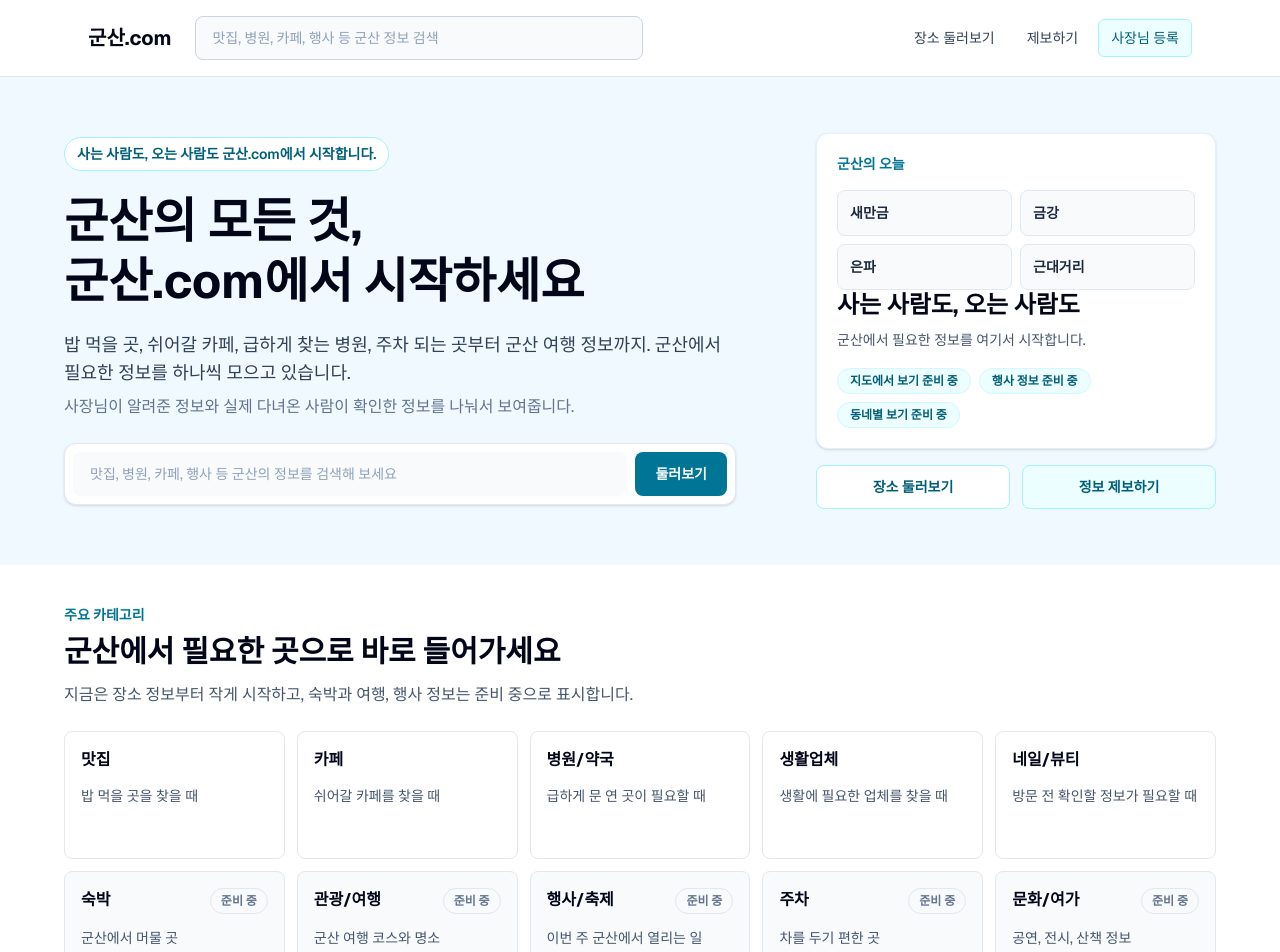
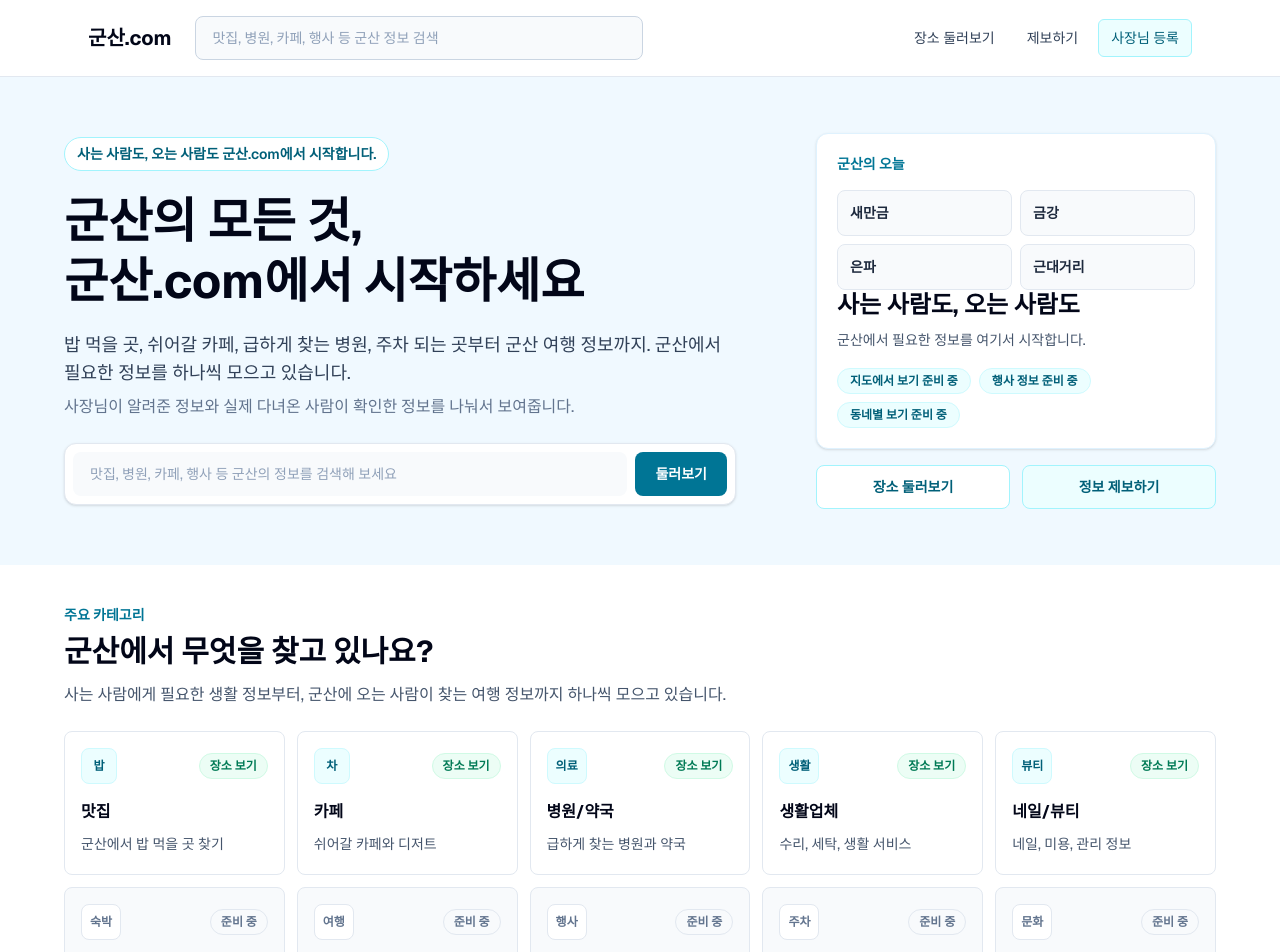
Before and after one commit to Aprasaks/gunsan-com, a Next.js app: page / in a window 1280 px wide. Shown: the top 952 px of the page. Built offline with nearby package versions, Linux system fonts and the light colour scheme.

Commit message:
주요 카테고리 진입 UI 구현 #30

```diff
--- a/app/page.tsx
+++ b/app/page.tsx
@@ -9,57 +9,67 @@ import { places } from "@/data/places";
 const homeCategories = [
   {
     label: "맛집",
-    description: "밥 먹을 곳을 찾을 때",
+    description: "군산에서 밥 먹을 곳 찾기",
+    icon: "밥",
     status: "active",
     href: "/places",
   },
   {
     label: "카페",
-    description: "쉬어갈 카페를 찾을 때",
+    description: "쉬어갈 카페와 디저트",
+    icon: "차",
     status: "active",
     href: "/places",
   },
   {
     label: "병원/약국",
-    description: "급하게 문 연 곳이 필요할 때",
+    description: "급하게 찾는 병원과 약국",
+    icon: "의료",
     status: "active",
     href: "/places",
   },
   {
     label: "생활업체",
-    description: "생활에 필요한 업체를 찾을 때",
+    description: "수리, 세탁, 생활 서비스",
+    icon: "생활",
     status: "active",
     href: "/places",
   },
   {
     label: "네일/뷰티",
-    description: "방문 전 확인할 정보가 필요할 때",
+    description: "네일, 미용, 관리 정보",
+    icon: "뷰티",
     status: "active",
     href: "/places",
   },
   {
     label: "숙박",
-    description: "군산에서 머물 곳",
+    description: "군산 여행 숙소 준비 중",
+    icon: "숙박",
     status: "coming-soon",
   },
   {
     label: "관광/여행",
-    description: "군산 여행 코스와 명소",
+    description: "군산 여행 코스 준비 중",
+    icon: "여행",
     status: "coming-soon",
   },
   {
     label: "행사/축제",
-    description: "이번 주 군산에서 열리는 일",
+    description: "군산 행사와 축제 준비 중",
+    icon: "행사",
     status: "coming-soon",
   },
   {
     label: "주차",
-    description: "차를 두기 편한 곳",
+    description: "주차 정보 준비 중",
+    icon: "주차",
     status: "coming-soon",
   },
   {
     label: "문화/여가",
-    description: "공연, 전시, 산책 정보",
+    description: "전시, 공연, 체험 준비 중",
+    icon: "문화",
     status: "coming-soon",
   },
 ] as const;
@@ -103,8 +113,8 @@ export default function Home() {
         <div className="mx-auto w-full max-w-6xl">
           <SectionHeader
             eyebrow="주요 카테고리"
-            title="군산에서 필요한 곳으로 바로 들어가세요"
-            description="지금은 장소 정보부터 작게 시작하고, 숙박과 여행, 행사 정보는 준비 중으로 표시합니다."
+            title="군산에서 무엇을 찾고 있나요?"
+            description="사는 사람에게 필요한 생활 정보부터, 군산에 오는 사람이 찾는 여행 정보까지 하나씩 모으고 있습니다."
           />
 
           <div className="mt-6 grid gap-3 sm:grid-cols-2 lg:grid-cols-5">
@@ -112,17 +122,42 @@ export default function Home() {
               const isActive = category.status === "active";
               const content = (
                 <>
-                  <div className="flex items-start justify-between gap-3">
-                    <h3 className="text-base font-bold text-slate-950">
-                      {category.label}
-                    </h3>
-                    {!isActive ? (
-                      <span className="shrink-0 rounded-full border border-slate-200 bg-slate-50 px-2.5 py-1 text-xs font-semibold text-slate-500">
-                        준비 중
-                      </span>
-                    ) : null}
+                  <div className="flex items-center justify-between gap-3">
+                    <span
+                      className={[
+                        "inline-flex h-9 min-w-9 items-center justify-center rounded-lg border px-2 text-xs font-bold",
+                        isActive
+                          ? "border-cyan-100 bg-cyan-50 text-cyan-800"
+                          : "border-slate-200 bg-white text-slate-500",
+                      ].join(" ")}
+                    >
+                      {category.icon}
+                    </span>
+                    <span
+                      className={[
+                        "shrink-0 rounded-full border px-2.5 py-1 text-xs font-semibold",
+                        isActive
+                          ? "border-emerald-100 bg-emerald-50 text-emerald-700"
+                          : "border-slate-200 bg-slate-50 text-slate-500",
+                      ].join(" ")}
+                    >
+                      {isActive ? "장소 보기" : "준비 중"}
+                    </span>
                   </div>
-                  <p className="mt-3 text-sm leading-6 text-slate-600">
+                  <h3
+                    className={[
+                      "mt-4 text-base font-bold",
+                      isActive ? "text-slate-950" : "text-slate-500",
+                    ].join(" ")}
+                  >
+                    {category.label}
+                  </h3>
+                  <p
+                    className={[
+                      "mt-2 text-sm leading-6",
+                      isActive ? "text-slate-600" : "text-slate-500",
+                    ].join(" ")}
+                  >
                     {category.description}
                   </p>
                 </>
@@ -133,7 +168,7 @@ export default function Home() {
                   <Link
                     key={category.label}
                     href={category.href}
-                    className="min-h-32 rounded-lg border border-slate-200 bg-white p-4 transition hover:border-cyan-300 hover:bg-cyan-50"
+                    className="min-h-36 rounded-lg border border-slate-200 bg-white p-4 transition hover:border-cyan-300 hover:bg-cyan-50 focus:outline-none focus:ring-4 focus:ring-cyan-100"
                   >
                     {content}
                   </Link>
@@ -143,7 +178,8 @@ export default function Home() {
               return (
                 <div
                   key={category.label}
-                  className="min-h-32 rounded-lg border border-slate-200 bg-slate-50 p-4"
+                  className="min-h-36 rounded-lg border border-slate-200 bg-slate-50 p-4"
+                  aria-disabled="true"
                 >
                   {content}
                 </div>
```
